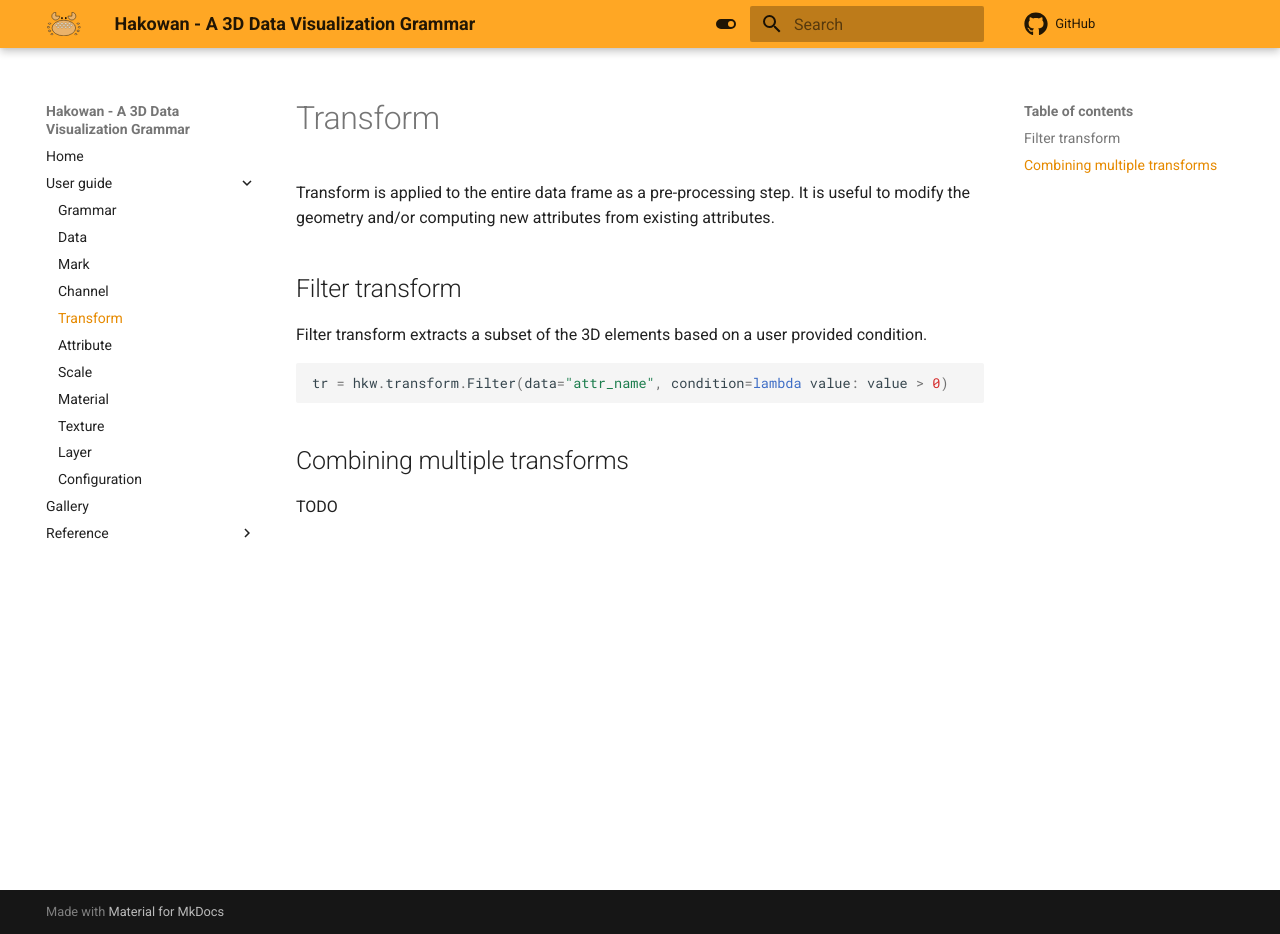
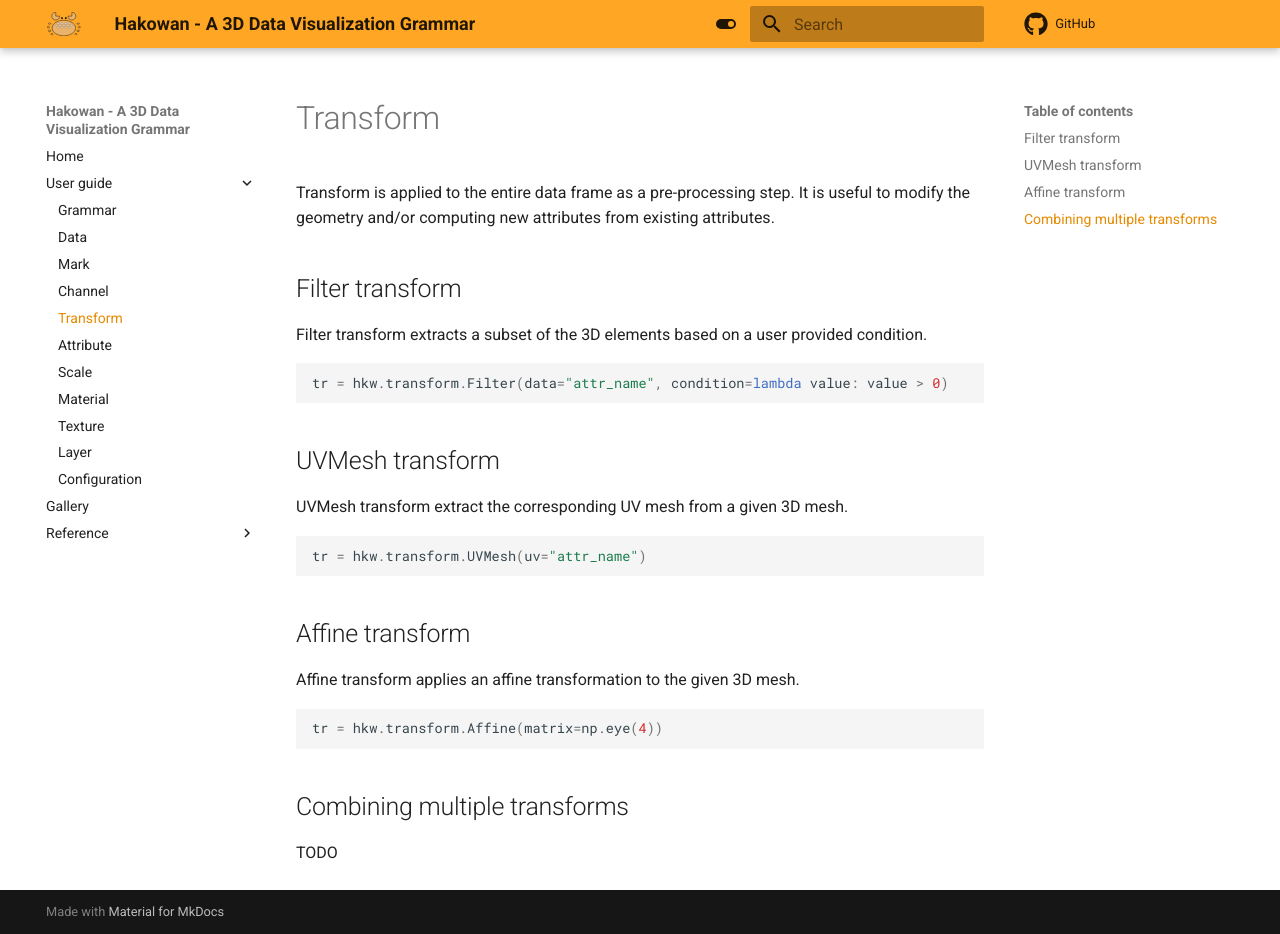
Before and after one commit to Hakowan/hakowan, an MkDocs documentation site: the page built from docs/guide/transform.md, in a window 1280 px wide and 934 px high. Built offline with MkDocs 1.6.1 and Material for MkDocs 9.7.7, drawn with Linux system fonts in a browser that asks for light colours; comment, search, counter and statistics services are not loaded.

Commit message:
Update doc.

````diff
--- a/docs/guide/transform.md
+++ b/docs/guide/transform.md
@@ -11,6 +11,22 @@
 tr = hkw.transform.Filter(data="attr_name", condition=lambda value: value > 0)
 ```
 
+## UVMesh transform
+
+UVMesh transform extract the corresponding UV mesh from a given 3D mesh.
+
+```py
+tr = hkw.transform.UVMesh(uv="attr_name")
+```
+
+## Affine transform
+
+Affine transform applies an affine transformation to the given 3D mesh.
+
+```py
+tr = hkw.transform.Affine(matrix=np.eye(4))
+```
+
 ## Combining multiple transforms
 
 TODO
````
